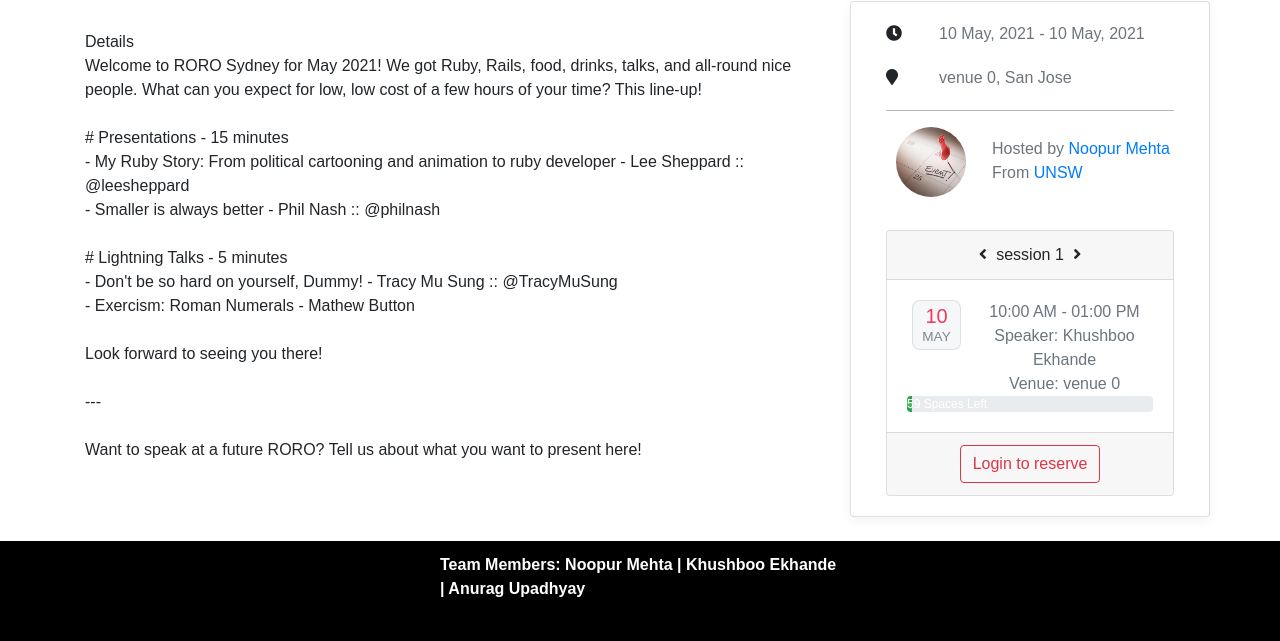
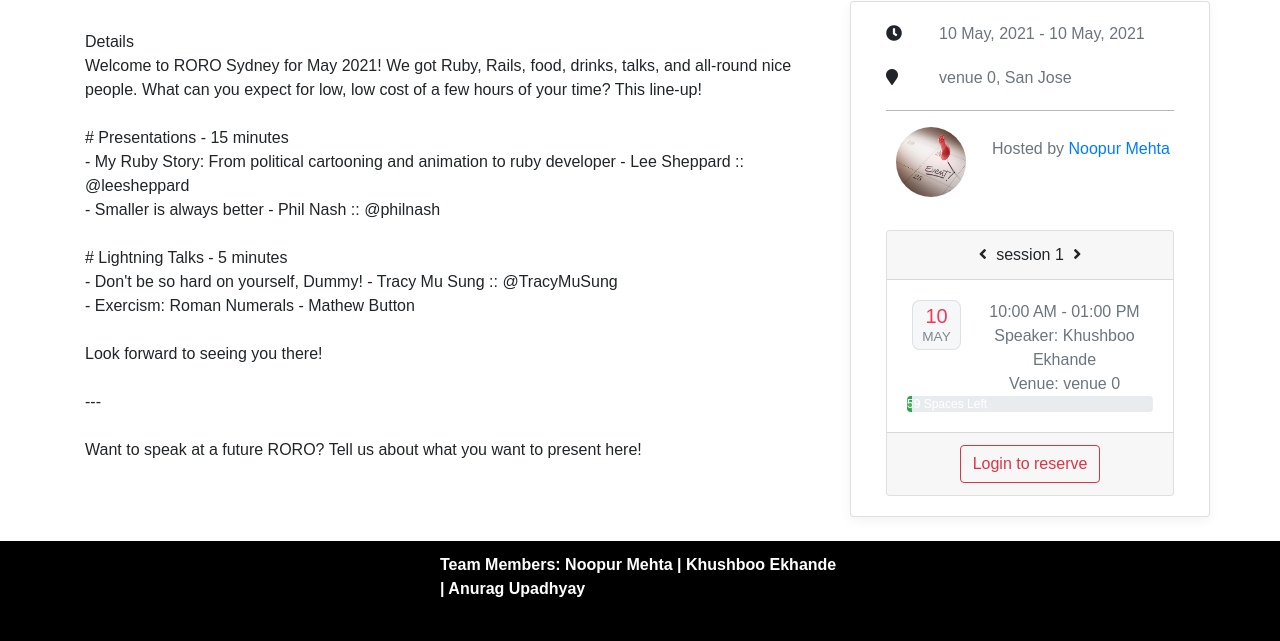
Before and after one commit to Anurag1810/BookIt-Event-Recommender-System, a Flask app: page /event/1 in a window 1280 px wide. Shown: the part 159-800 px from the top of the page. Run offline with Flask 2, Linux system fonts and the light colour scheme; data comes from the database, SQL or seed files in the repository; both versions use the stored data as it was after the commit; some libraries are stand-ins or nearby versions.

Commit message:
Fixed minor db issues.

```diff
--- a/model/User.py
+++ b/model/User.py
@@ -4,7 +4,7 @@
 import secrets
 
 class User(UserMixin, db.Model):
-	id = db.Column(db.Integer, primary_key=True)
+	id = db.Column(db.String(80), primary_key=True)
 	name = db.Column(db.String(80), nullable=False)
 	password = db.Column(db.String(80), nullable=False)
 	email = db.Column(db.String(80), nullable=False)
--- a/routes.py
+++ b/routes.py
@@ -95,7 +95,7 @@
 
 @login_manager.user_loader
 def load_user(user_id):
-	return ems.user_manager.get_user_by_id(int(user_id))
+	return ems.user_manager.get_user_by_id(str(user_id))
 
 
 # dashboard for user
--- a/static/templates/components/event_detail/event_sidebar.html
+++ b/static/templates/components/event_detail/event_sidebar.html
@@ -41,12 +41,6 @@
 									<a href='#'>{{event.convenor.name}}</a>
 								</div>
 								<div class="w-100"></div>
-								<div class="col">
-									<span class="text-muted">
-										From
-									</span>
-									<a href="#">UNSW</a>
-								</div>
 							</div>
 						</div>
 					</div>
```
Also changed, not shown: db_files/EMS.db.
